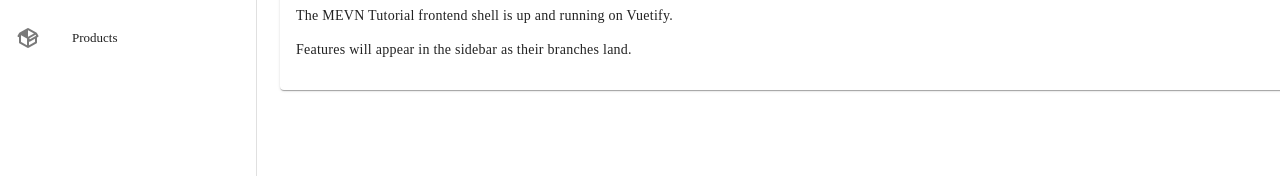
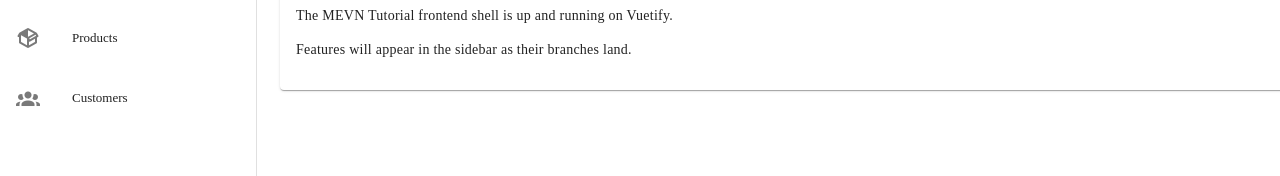
Before and after one commit to EdgarEldy/mevn_tutorial, a Vue app in the folder frontend/: page / in a window 1280 px wide. Shown: the part 136-312 px from the top of the page. Built offline with nearby package versions, Linux system fonts and the light colour scheme.

Commit message:
feat(frontend): add Customers link to AppSidebar

```diff
--- a/frontend/src/components/AppSidebar.vue
+++ b/frontend/src/components/AppSidebar.vue
@@ -1,10 +1,11 @@
 <script setup>
-// Customers/orders links are added by their own feature branches (see the README's
-// per-branch task lists), not all upfront here - those routes don't exist yet.
+// Orders link is added by its own feature branch (see the README's per-branch task
+// lists), not upfront here - that route doesn't exist yet.
 const links = [
   { to: '/', icon: 'mdi-home', label: 'Home' },
   { to: '/categories', icon: 'mdi-shape', label: 'Categories' },
   { to: '/products', icon: 'mdi-package-variant', label: 'Products' },
+  { to: '/customers', icon: 'mdi-account-group', label: 'Customers' },
 ]
 </script>
 
```
